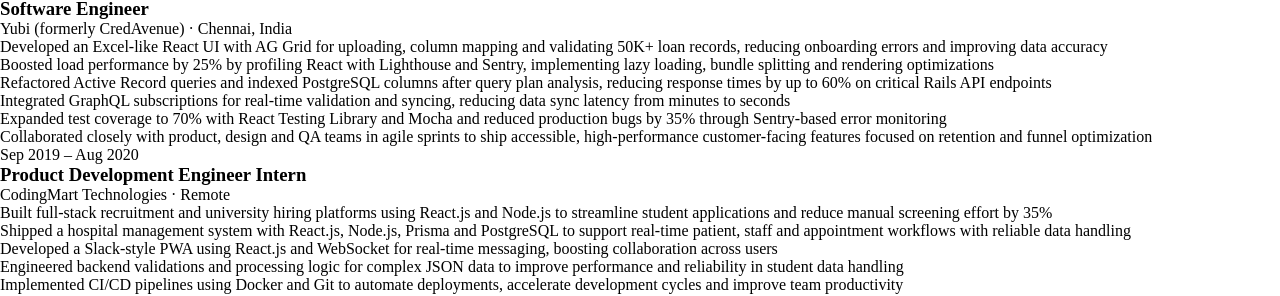
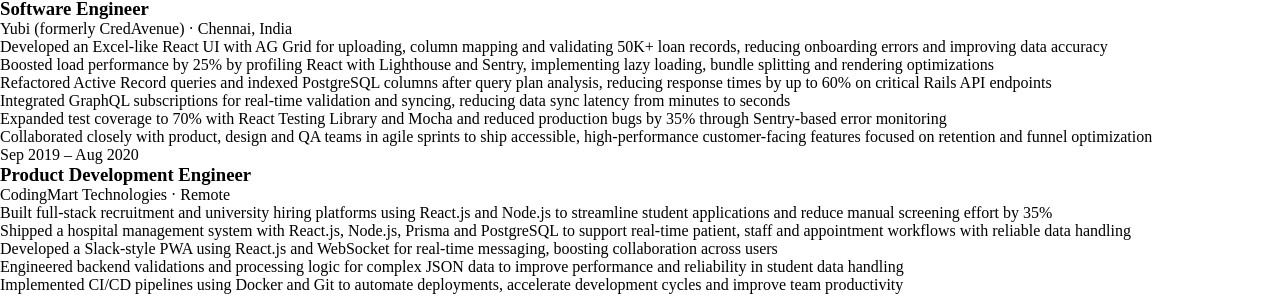
Before and after one commit to Sujithkumar1006/sujithkumar1006.github.io, a Next.js app: page / in a window 1280 px wide. Shown: the part 1452-1748 px from the top of the page. Built offline with nearby package versions, Linux system fonts and the light colour scheme.

Commit message:
chore: removed word from experience section

```diff
--- a/app/components/Experience.tsx
+++ b/app/components/Experience.tsx
@@ -44,7 +44,7 @@
     ],
   },
   {
-    role: "Product Development Engineer Intern",
+    role: "Product Development Engineer",
     company: "CodingMart Technologies",
     location: "Remote",
     period: "Sep 2019 – Aug 2020",
```
